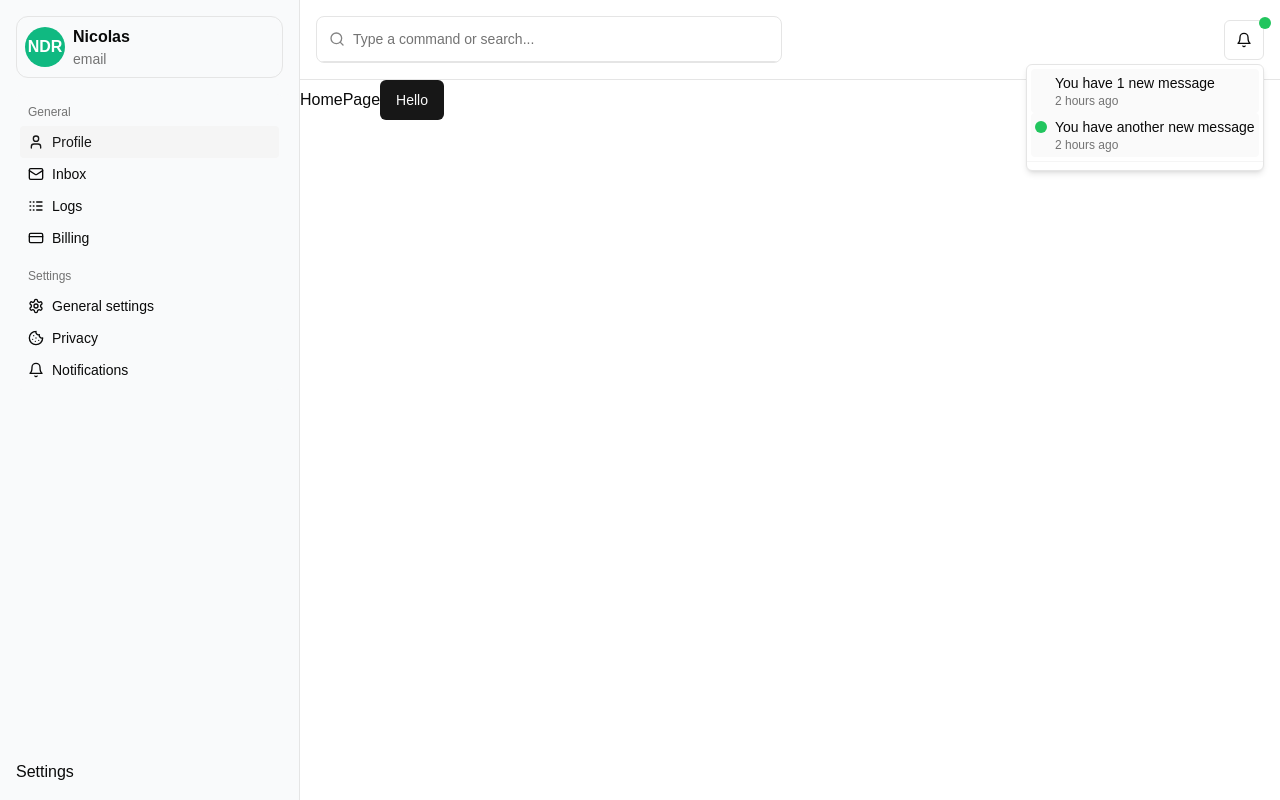
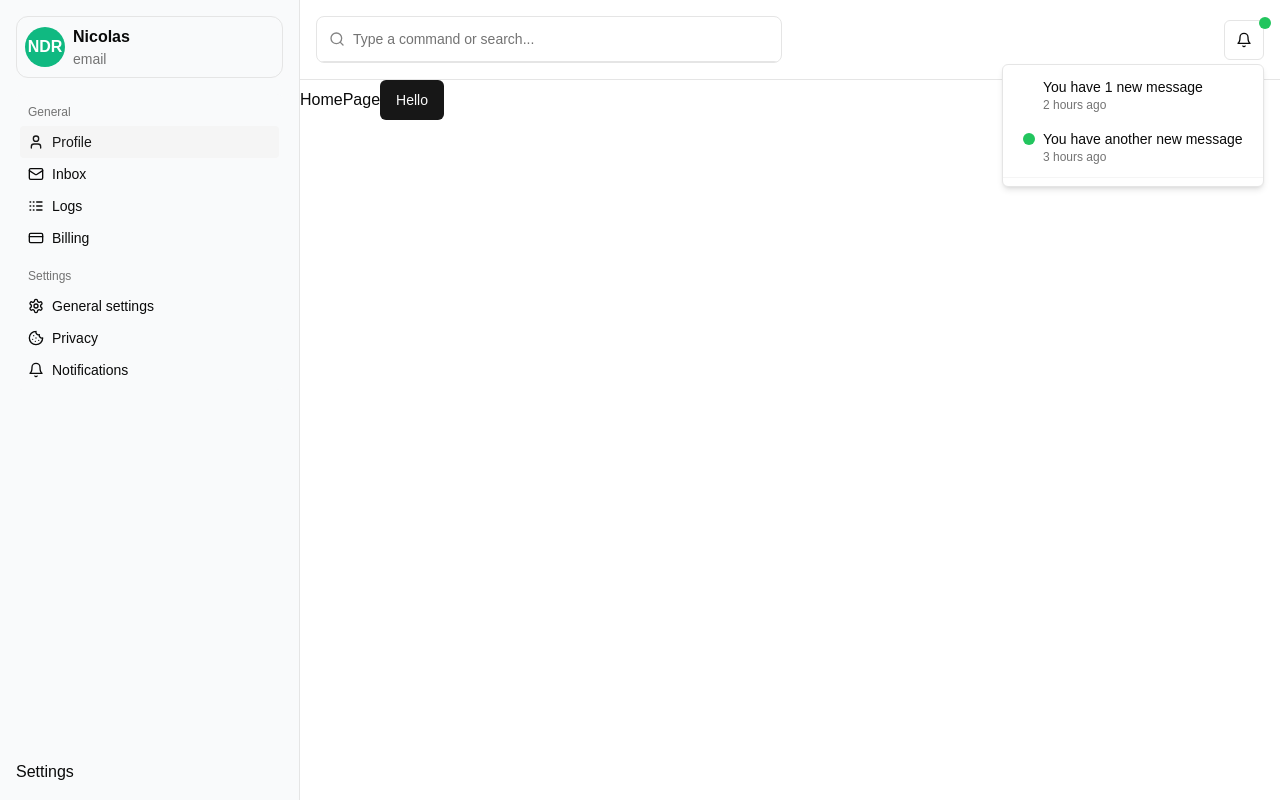
Before and after one commit to frontcodelover/dashboardpublic, a Next.js app: page / in a window 1280 px wide. Both pictures are taken after a click on the button 1244 px from the left and 39 px from the top of the page. Built offline with nearby package versions, Linux system fonts and the light colour scheme.

Commit message:
STYLE: change notification padding

```diff
--- a/components/Header.tsx
+++ b/components/Header.tsx
@@ -15,7 +15,7 @@ export const Header = () => {
     },
     {
       text: 'You have another new message',
-      date: '2 hours ago',
+      date: '3 hours ago',
       read: false,
     },
   ]);
@@ -33,11 +33,11 @@ export const Header = () => {
           </DropdownMenuTrigger>
           <DropdownMenuContent align='end'>
             {notifications.map((notification: any, index: number) => (
-              <DropdownMenuItem key={index} className='p-1 bg-neutral-50 cursor-pointer transition flex items-start gap-2'>
+              <DropdownMenuItem key={index} className='cursor-pointer transition flex items-start gap-2 p-2 px-4'>
                 <div className={`h-3 w-3 my-1 rounded-full ${notification.read ? 'bg-transparent' : 'bg-green-500'}`} />
                 <div>
                   <p>{notification.text}</p>
-                  <p className='text-xs text-neutral-500'>{notification.date}</p>
+                  <p className='text-xs text-neutral-500 hover:bg-neutral-50'>{notification.date}</p>
                 </div>
               </DropdownMenuItem>
             ))}
```
